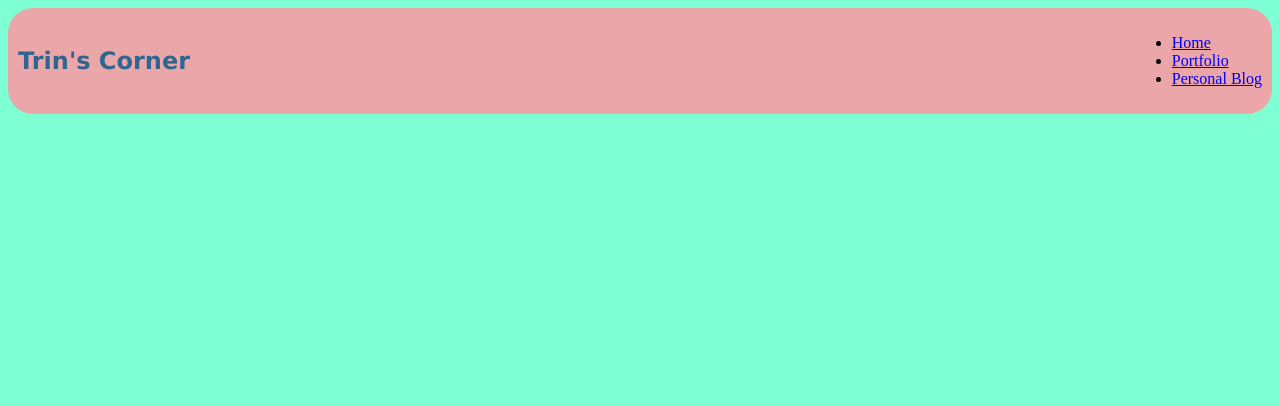
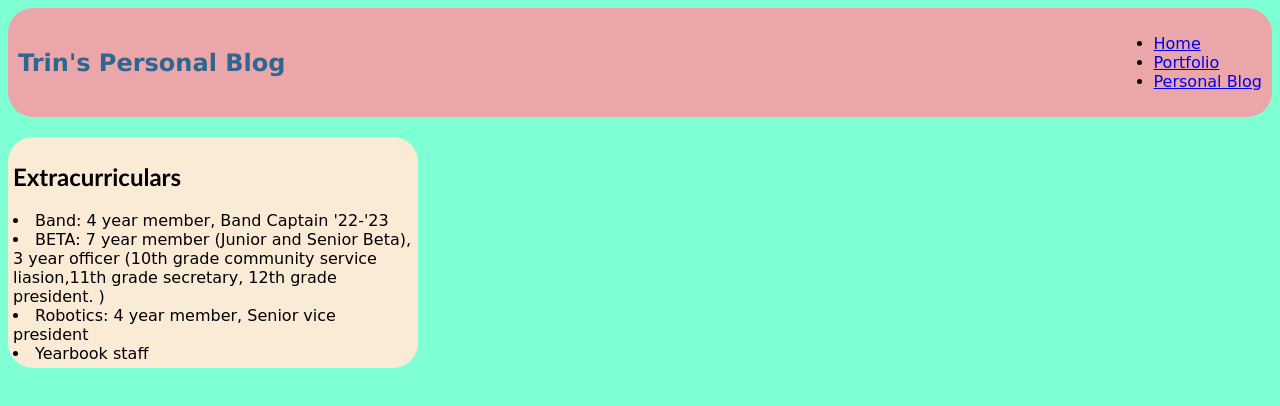
Before and after one commit to TrinMontes/TrinMontes.github.io, a plain HTML site: page blog.html in a window 1280 px wide. Drawn offline with Linux system fonts and the light colour scheme.

Commit message:
blog.html

```diff
--- a/blog.html
+++ b/blog.html
@@ -24,6 +24,19 @@
                 flex: 1;
                  margin: 0;
             }
+            .bragsheet {
+              border-radius: 25px;
+              padding: 5px;
+              background-color:antiquewhite;
+              width:400px
+
+            }
+            h2 {
+              font-family: 'Gill Sans', 'Gill Sans MT', Calibri, 'Trebuchet MS', sans-serif;
+            }
+            li{
+              font-family: cursive;
+            }
 
 
 
@@ -35,7 +48,7 @@
     <body>
         <div id = "all-contents">
             <nav>
-          <h1>Trin's Corner</h1>
+          <h1>Trin's Personal Blog</h1>
           <ul>
             <li>
               <a href="index.html"> Home </a>
@@ -48,7 +61,16 @@
             </li>
           </ul>
             </nav>
-            <div class="content">
+            <div class="bragsheet">
+              <h2>Extracurriculars</h2>
+              <li>Band: 4 year member, Band Captain '22-'23 </li>
+              <li>BETA: 7 year member (Junior and Senior Beta), 3 year officer (10th grade community service liasion,11th grade secretary, 12th grade president. ) </li>
+              <li>Robotics: 4 year member, Senior vice president </li>
+              <li> Yearbook staff</li>
+            </div>
+
+
+
 
 
             </div>
```
